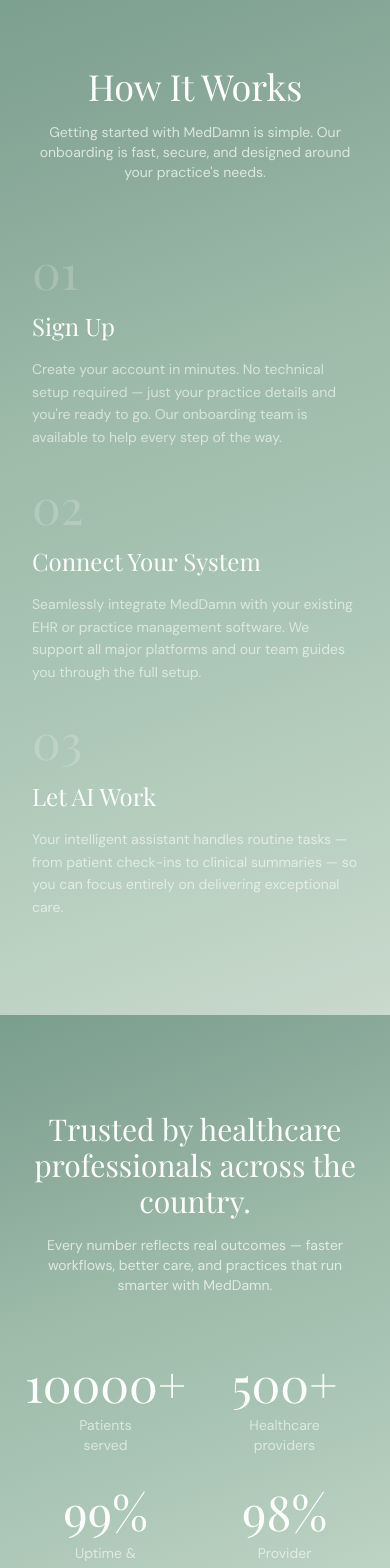
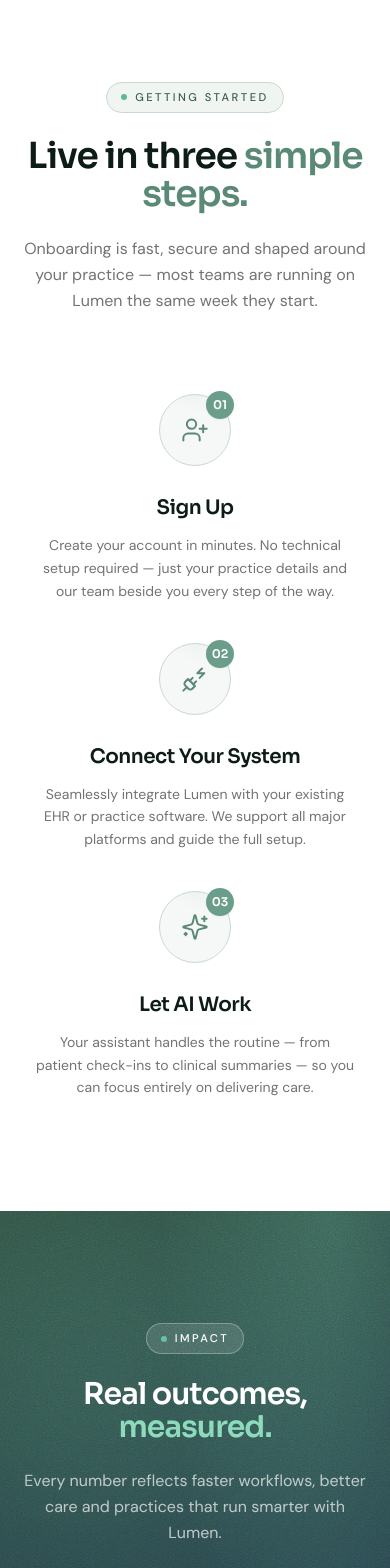
Before and after one commit to parag3638/MedDamn, a Next.js app: page / in a window 390 px wide. Shown: the part 3620-5188 px from the top of the page. Built offline with nearby package versions, Linux system fonts and the light colour scheme; a web font is replaced by a local one.

Commit message:
Redesign onboarding steps and impact stats

```diff
--- a/src/components/landing/HowItWorks.tsx
+++ b/src/components/landing/HowItWorks.tsx
@@ -1,106 +1,97 @@
 "use client";
 
 import { motion } from "framer-motion";
-import { useMode } from "@/contexts/ModeContext";
-import { cn } from "@/lib/utils";
+import { UserPlus, PlugZap, Sparkles, type LucideIcon } from "lucide-react";
+import { PillBadge } from "./ui";
 
-const steps = [
+const ease = [0.22, 1, 0.36, 1] as const;
+
+const steps: { number: string; icon: LucideIcon; title: string; description: string }[] = [
   {
     number: "01",
+    icon: UserPlus,
     title: "Sign Up",
     description:
-      "Create your account in minutes. No technical setup required — just your practice details and you're ready to go. Our onboarding team is available to help every step of the way.",
+      "Create your account in minutes. No technical setup required — just your practice details and our team beside you every step of the way.",
   },
   {
     number: "02",
+    icon: PlugZap,
     title: "Connect Your System",
     description:
-      "Seamlessly integrate MedDamn with your existing EHR or practice management software. We support all major platforms and our team guides you through the full setup.",
+      "Seamlessly integrate Lumen with your existing EHR or practice software. We support all major platforms and guide the full setup.",
   },
   {
     number: "03",
+    icon: Sparkles,
     title: "Let AI Work",
     description:
-      "Your intelligent assistant handles routine tasks — from patient check-ins to clinical summaries — so you can focus entirely on delivering exceptional care.",
+      "Your assistant handles the routine — from patient check-ins to clinical summaries — so you can focus entirely on delivering care.",
   },
 ];
 
 export default function HowItWorks() {
-  const { mode } = useMode();
-  const isLight = mode === "light";
-
   return (
     <section
       id="how-it-works"
       aria-label="How it works"
-      className={cn(
-        "py-24 px-8 md:px-12 mode-transition",
-        isLight ? "bg-white" : "bg-immersive"
-      )}
+      className="relative bg-white px-6 py-28 sm:px-8 md:py-32"
     >
-      <div className="max-w-7xl mx-auto">
+      <div className="mx-auto max-w-6xl">
         <motion.div
-          initial={{ opacity: 0, y: 20 }}
+          initial={{ opacity: 0, y: 22 }}
           whileInView={{ opacity: 1, y: 0 }}
-          transition={{ duration: 0.7, ease: [0.22, 1, 0.36, 1] }}
-          viewport={{ once: true, margin: "-80px" }}
-          className="mb-16 text-center"
+          transition={{ duration: 0.7, ease }}
+          viewport={{ once: true, margin: "-100px" }}
+          className="flex flex-col items-center gap-6 text-center"
         >
-          <h2
-            className={cn(
-              "font-serif text-4xl md:text-5xl font-normal mb-4 mode-transition",
-              isLight ? "text-neutral-900" : "text-white"
-            )}
-          >
-            How It Works
+          <PillBadge tone="light">Getting Started</PillBadge>
+          <h2 className="font-display text-4xl font-semibold leading-[1.05] tracking-[-0.03em] text-ink sm:text-5xl">
+            Live in three <span className="text-sage-600">simple steps.</span>
           </h2>
-          <p
-            className={cn(
-              "text-sm md:text-base max-w-2xl mx-auto mode-transition",
-              isLight ? "text-neutral-500" : "text-white/70"
-            )}
-          >
-            Getting started with MedDamn is simple. Our onboarding is fast,
-            secure, and designed around your practice's needs.
+          <p className="max-w-2xl text-base leading-relaxed text-neutral-500">
+            Onboarding is fast, secure and shaped around your practice — most teams
+            are running on Lumen the same week they start.
           </p>
         </motion.div>
 
-        <div className="grid grid-cols-1 md:grid-cols-3 gap-8 md:gap-12">
-          {steps.map((step, i) => (
+        <div className="relative mt-20 grid grid-cols-1 gap-10 md:grid-cols-3 md:gap-6">
+          {/* connector line */}
+          <div
+            className="absolute left-0 right-0 top-[2.25rem] hidden h-px md:block"
+            style={{
+              background:
+                "linear-gradient(to right, transparent, #c9d9cc 12%, #c9d9cc 88%, transparent)",
+            }}
+            aria-hidden="true"
+          />
+
+          {steps.map((step, i) => {
+            const Icon = step.icon;
+            return (
               <motion.div
                 key={step.number}
-              initial={{ opacity: 0, y: 20 }}
+                initial={{ opacity: 0, y: 24 }}
                 whileInView={{ opacity: 1, y: 0 }}
-              transition={{ duration: 0.7, ease: [0.22, 1, 0.36, 1], delay: i * 0.15 }}
+                transition={{ duration: 0.6, ease, delay: i * 0.12 }}
                 viewport={{ once: true, margin: "-80px" }}
-              className="flex flex-col gap-4"
+                className="relative flex flex-col items-center text-center md:items-start md:text-left"
               >
-              <span
-                className={cn(
-                  "font-serif text-5xl md:text-6xl mode-transition",
-                  isLight ? "text-sage-300" : "text-white/20"
-                )}
-              >
+                <div className="relative z-10 flex h-[4.5rem] w-[4.5rem] items-center justify-center rounded-full border border-sage-200 bg-clinical">
+                  <Icon className="h-7 w-7 text-sage-600" strokeWidth={1.7} />
+                  <span className="absolute -right-1 -top-1 flex h-7 w-7 items-center justify-center rounded-full bg-sage-500 font-display text-xs font-semibold text-white shadow-sm">
                     {step.number}
                   </span>
-              <h3
-                className={cn(
-                  "font-serif text-2xl md:text-3xl font-normal mode-transition",
-                  isLight ? "text-neutral-900" : "text-white"
-                )}
-              >
+                </div>
+                <h3 className="mt-7 font-display text-xl font-semibold tracking-tight text-ink sm:text-2xl">
                   {step.title}
                 </h3>
-              <p
-                className={cn(
-                  "text-sm leading-relaxed mode-transition",
-                  isLight ? "text-neutral-500" : "text-white/60"
-                )}
-              >
+                <p className="mt-3 max-w-xs text-sm leading-relaxed text-neutral-500">
                   {step.description}
                 </p>
               </motion.div>
-          ))}
+            );
+          })}
         </div>
       </div>
     </section>
--- a/src/components/landing/Stats.tsx
+++ b/src/components/landing/Stats.tsx
@@ -2,25 +2,18 @@
 
 import { useEffect, useRef, useState } from "react";
 import { motion, useInView } from "framer-motion";
-import { useMode } from "@/contexts/ModeContext";
-import { cn } from "@/lib/utils";
+import { PillBadge } from "./ui";
+
+const ease = [0.22, 1, 0.36, 1] as const;
 
 const stats = [
-  { value: 10000, suffix: "+", label: "Patients\nserved" },
-  { value: 500, suffix: "+", label: "Healthcare\nproviders" },
-  { value: 99, suffix: "%", label: "Uptime &\nreliability" },
-  { value: 98, suffix: "%", label: "Provider\nsatisfaction" },
+  { value: 10000, suffix: "+", label: "Patients served" },
+  { value: 500, suffix: "+", label: "Healthcare providers" },
+  { value: 99, suffix: "%", label: "Uptime & reliability" },
+  { value: 98, suffix: "%", label: "Provider satisfaction" },
 ];
 
-function AnimatedCounter({
-  value,
-  suffix,
-  isLight,
-}: {
-  value: number;
-  suffix: string;
-  isLight: boolean;
-}) {
+function AnimatedCounter({ value, suffix }: { value: number; suffix: string }) {
   const ref = useRef<HTMLSpanElement>(null);
   const isInView = useInView(ref, { once: true });
   const [count, setCount] = useState(0);
@@ -28,7 +21,7 @@ function AnimatedCounter({
   useEffect(() => {
     if (!isInView) return;
     const duration = 1400;
-    const startValue = Math.round(value * 0.75);
+    const startValue = Math.round(value * 0.7);
     const range = value - startValue;
     const start = performance.now();
     let raf: number;
@@ -37,7 +30,6 @@ function AnimatedCounter({
 
     const tick = (now: number) => {
       const t = Math.min((now - start) / duration, 1);
-      // Quartic ease-out: fast start, heavy deceleration near end
       const eased = 1 - Math.pow(1 - t, 4);
       setCount(Math.round(startValue + eased * range));
       if (t < 1) raf = requestAnimationFrame(tick);
@@ -50,81 +42,54 @@ function AnimatedCounter({
   return (
     <span
       ref={ref}
-      className={cn(
-        "font-serif text-5xl md:text-6xl mode-transition",
-        isLight ? "text-neutral-900" : "text-white"
-      )}
+      className="font-display text-5xl font-semibold tracking-tight text-white sm:text-6xl"
     >
-      {count}
-      {suffix}
+      {count.toLocaleString()}
+      <span className="text-sage-glow">{suffix}</span>
     </span>
   );
 }
 
 export default function Stats() {
-  const { mode } = useMode();
-  const isLight = mode === "light";
-
   return (
     <section
       id="impact"
       aria-label="Impact statistics"
-      className={cn(
-        "py-24 px-8 md:px-12 mode-transition",
-        isLight ? "bg-neutral-50" : "bg-immersive"
-      )}
+      className="grain relative overflow-hidden bg-sage-band px-6 py-28 sm:px-8 md:py-32"
     >
-      <div className="max-w-7xl mx-auto">
+      {/* glow */}
+      <div className="pointer-events-none absolute left-1/4 top-0 h-80 w-80 -translate-x-1/2 rounded-full bg-sage-glow/20 blur-[120px]" />
+
+      <div className="relative mx-auto max-w-6xl">
         <motion.div
-          initial={{ opacity: 0, y: 20 }}
+          initial={{ opacity: 0, y: 22 }}
           whileInView={{ opacity: 1, y: 0 }}
-          transition={{ duration: 0.7, ease: [0.22, 1, 0.36, 1] }}
-          viewport={{ once: true, margin: "-80px" }}
-          className="text-center mb-16"
+          transition={{ duration: 0.7, ease }}
+          viewport={{ once: true, margin: "-100px" }}
+          className="flex flex-col items-center gap-6 text-center"
         >
-          <h2
-            className={cn(
-              "font-serif text-3xl md:text-4xl font-normal mb-4 mode-transition",
-              isLight ? "text-neutral-900" : "text-white"
-            )}
-          >
-            Trusted by healthcare professionals
-            across the country.
+          <PillBadge tone="sage">Impact</PillBadge>
+          <h2 className="font-display text-3xl font-semibold leading-[1.1] tracking-[-0.03em] text-white sm:text-5xl">
+            Real outcomes, <span className="text-sage-glow">measured.</span>
           </h2>
-          <p
-            className={cn(
-              "text-sm max-w-2xl mx-auto mode-transition",
-              isLight ? "text-neutral-500" : "text-white/70"
-            )}
-          >
-            Every number reflects real outcomes — faster workflows, better care,
-            and practices that run smarter with MedDamn.
+          <p className="max-w-2xl text-base leading-relaxed text-white/65">
+            Every number reflects faster workflows, better care and practices that
+            run smarter with Lumen.
           </p>
         </motion.div>
 
-        <div className="grid grid-cols-2 md:grid-cols-4 gap-8 md:gap-12">
-          {stats.map((stat) => (
+        <div className="mt-16 grid grid-cols-2 gap-4 md:grid-cols-4">
+          {stats.map((stat, i) => (
             <motion.div
               key={stat.label}
-              initial={{ opacity: 0, y: 20 }}
+              initial={{ opacity: 0, y: 24 }}
               whileInView={{ opacity: 1, y: 0 }}
-              transition={{ duration: 0.7, ease: [0.22, 1, 0.36, 1] }}
-              viewport={{ once: true, margin: "-80px" }}
-              className="flex flex-col items-center text-center gap-2"
+              transition={{ duration: 0.6, ease, delay: i * 0.1 }}
+              viewport={{ once: true, margin: "-60px" }}
+              className="glass-card flex flex-col items-center gap-2 rounded-3xl px-5 py-9 text-center"
             >
-              <AnimatedCounter
-                value={stat.value}
-                suffix={stat.suffix}
-                isLight={isLight}
-              />
-              <p
-                className={cn(
-                  "text-sm whitespace-pre-line mode-transition",
-                  isLight ? "text-neutral-500" : "text-white/60"
-                )}
-              >
-                {stat.label}
-              </p>
+              <AnimatedCounter value={stat.value} suffix={stat.suffix} />
+              <p className="text-sm text-white/60">{stat.label}</p>
             </motion.div>
           ))}
         </div>
```
Lines whose indentation alone changed are shown as unchanged.
